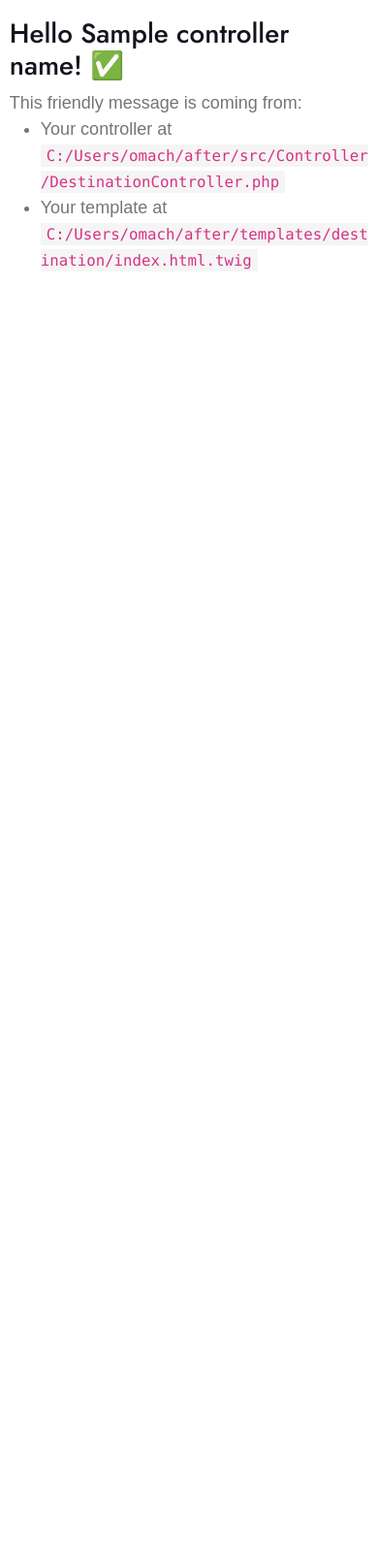
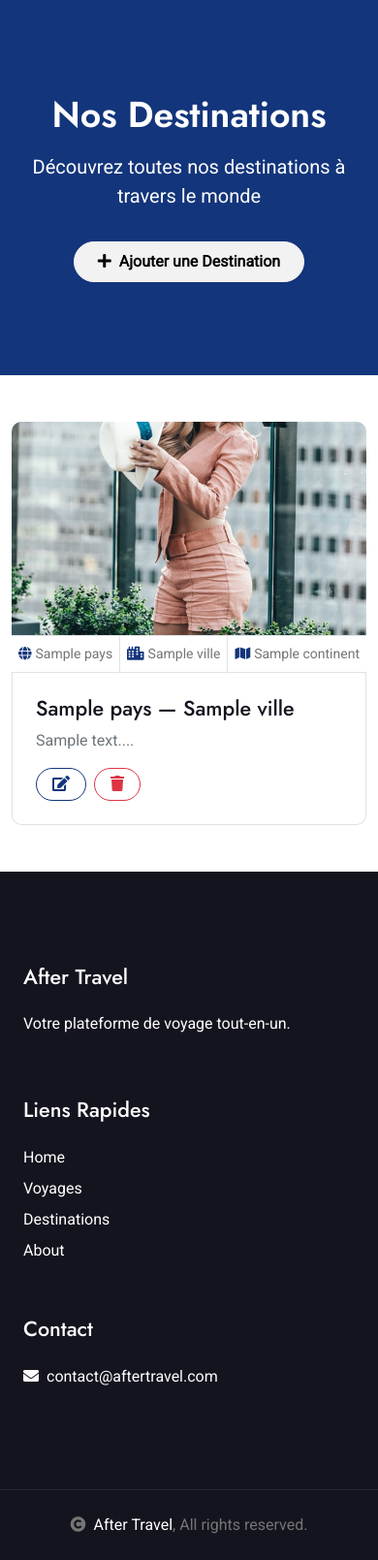
Before and after one commit to Oumaima375/Esprit-PIDEV-3A24-2526-after, a Symfony app: template templates/destination/index.html.twig in a window 390 px wide. Shown: the part 74-1683 px from the top of the page at 97% size. Before the commit the page ends 352 px from the top, so only its background shows below. Run offline with Twig, Linux system fonts and the light colour scheme; the template is opened without the code that fills it: most values are stand-ins (such as "Sample title", 1, 10 or a date in 2020); some libraries are stand-ins or nearby versions.

Commit message:
ajout crud destination

```diff
--- a/templates/destination/index.html.twig
+++ b/templates/destination/index.html.twig
@@ -1,20 +1,98 @@
 {% extends 'base.html.twig' %}
 
-{% block title %}Hello DestinationController!{% endblock %}
+{% block title %}After Travel - Destinations{% endblock %}
 
 {% block body %}
-<style>
-    .example-wrapper { margin: 1em auto; max-width: 800px; width: 95%; font: 18px/1.5 sans-serif; }
-    .example-wrapper code { background: #F5F5F5; padding: 2px 6px; }
-</style>
 
-<div class="example-wrapper">
-    <h1>Hello {{ controller_name }}! ✅</h1>
+<div class="container-fluid bg-primary py-5 mb-5">
+    <div class="container py-5">
+        <div class="text-center">
+            <h1 class="text-white display-3 mb-3">Nos Destinations</h1>
+            <p class="text-white fs-5">Découvrez toutes nos destinations à travers le monde</p>
+            <a href="{{ path('app_destination_new') }}" class="btn btn-light rounded-pill py-2 px-4 mt-3">
+                <i class="fa fa-plus me-2"></i>Ajouter une Destination
+            </a>
+        </div>
+    </div>
+</div>
 
-    This friendly message is coming from:
-    <ul>
-        <li>Your controller at <code>C:/Users/omach/after/src/Controller/DestinationController.php</code></li>
-        <li>Your template at <code>C:/Users/omach/after/templates/destination/index.html.twig</code></li>
-    </ul>
+<div class="container mb-5">
+    <div class="row g-4">
+        {% for destination in destinations %}
+        <div class="col-lg-4 col-md-6">
+            <div class="blog-item h-100">
+                <div class="blog-img">
+                    <div class="blog-img-inner">
+                        <img class="img-fluid w-100 rounded-top"
+                             style="height: 220px; object-fit: cover;"
+                             src="{{ destination.image starts with 'http' ? destination.image : asset('img/about-img.jpg') }}"
+                             alt="{{ destination.pays }}">
+                    </div>
+                    <div class="blog-info d-flex align-items-center border border-start-0 border-end-0">
+                        <small class="flex-fill text-center border-end py-2">
+                            <i class="fa fa-globe text-primary me-1"></i>{{ destination.pays }}
+                        </small>
+                        <small class="flex-fill text-center border-end py-2">
+                            <i class="fa fa-city text-primary me-1"></i>{{ destination.ville }}
+                        </small>
+                        <small class="flex-fill text-center py-2">
+                            <i class="fa fa-map text-primary me-1"></i>{{ destination.continent }}
+                        </small>
+                    </div>
+                </div>
+                <div class="blog-content border border-top-0 rounded-bottom p-4">
+                    <h4 class="mb-2">{{ destination.pays }} — {{ destination.ville }}</h4>
+                    <p class="text-muted mb-3">{{ destination.description ? destination.description|slice(0,100) ~ '...' : 'Aucune description.' }}</p>
+                    <div class="d-flex gap-2 flex-wrap">
+                        <a href="{{ path('app_destination_edit', {'id': destination.id_destination}) }}"
+                           class="btn btn-outline-primary rounded-pill py-1 px-3">
+                            <i class="fa fa-edit"></i>
+                        </a>
+                        <a href="{{ path('app_destination_delete', {'id': destination.id_destination}) }}"
+                           class="btn btn-outline-danger rounded-pill py-1 px-3"
+                           onclick="return confirm('Supprimer cette destination ?')">
+                            <i class="fa fa-trash"></i>
+                        </a>
+                    </div>
+                </div>
+            </div>
+        </div>
+        {% else %}
+        <div class="col-12 text-center py-5">
+            <h4 class="text-muted">Aucune destination trouvée</h4>
+            <a href="{{ path('app_destination_new') }}" class="btn btn-primary rounded-pill mt-3">Ajouter une destination</a>
+        </div>
+        {% endfor %}
+    </div>
 </div>
+
+<div class="container-fluid footer py-5">
+    <div class="container py-5">
+        <div class="row g-5">
+            <div class="col-md-6 col-lg-4">
+                <h4 class="mb-4 text-white">After Travel</h4>
+                <p class="text-white">Votre plateforme de voyage tout-en-un.</p>
+            </div>
+            <div class="col-md-6 col-lg-4">
+                <h4 class="mb-4 text-white">Liens Rapides</h4>
+                <div class="d-flex flex-column">
+                    <a href="{{ path('app_home') }}" class="text-white mb-2">Home</a>
+                    <a href="{{ path('app_voyage') }}" class="text-white mb-2">Voyages</a>
+                    <a href="{{ path('app_destination') }}" class="text-white mb-2">Destinations</a>
+                    <a href="{{ path('app_about') }}" class="text-white mb-2">About</a>
+                </div>
+            </div>
+            <div class="col-md-6 col-lg-4">
+                <h4 class="mb-4 text-white">Contact</h4>
+                <a class="text-white mb-2 d-block"><i class="fas fa-envelope me-2"></i>contact@aftertravel.com</a>
+            </div>
+        </div>
+    </div>
+</div>
+<div class="container-fluid copyright text-body py-4">
+    <div class="container text-center">
+        <i class="fas fa-copyright me-2"></i><span class="text-white">After Travel</span>, All rights reserved.
+    </div>
+</div>
+
 {% endblock %}
```
Also changed, not shown: src/Controller/DestinationController.php (+61 -3 lines), src/Form/DestinationType.php (added, +56 -0 lines), templates/destination/edit.html.twig (added, +120 -0 lines), templates/destination/new.html.twig (added, +114 -0 lines), templates/voyage/index.html.twig (+17 -0 lines).
